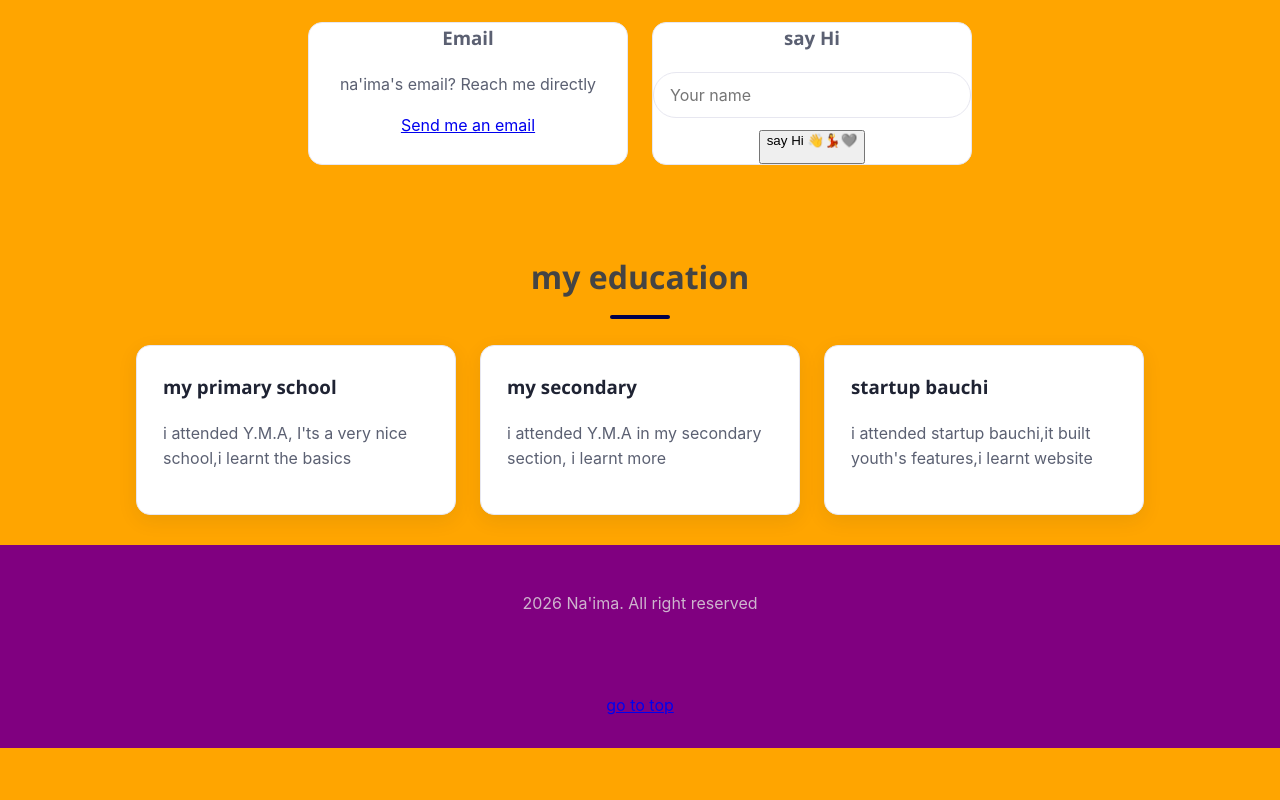
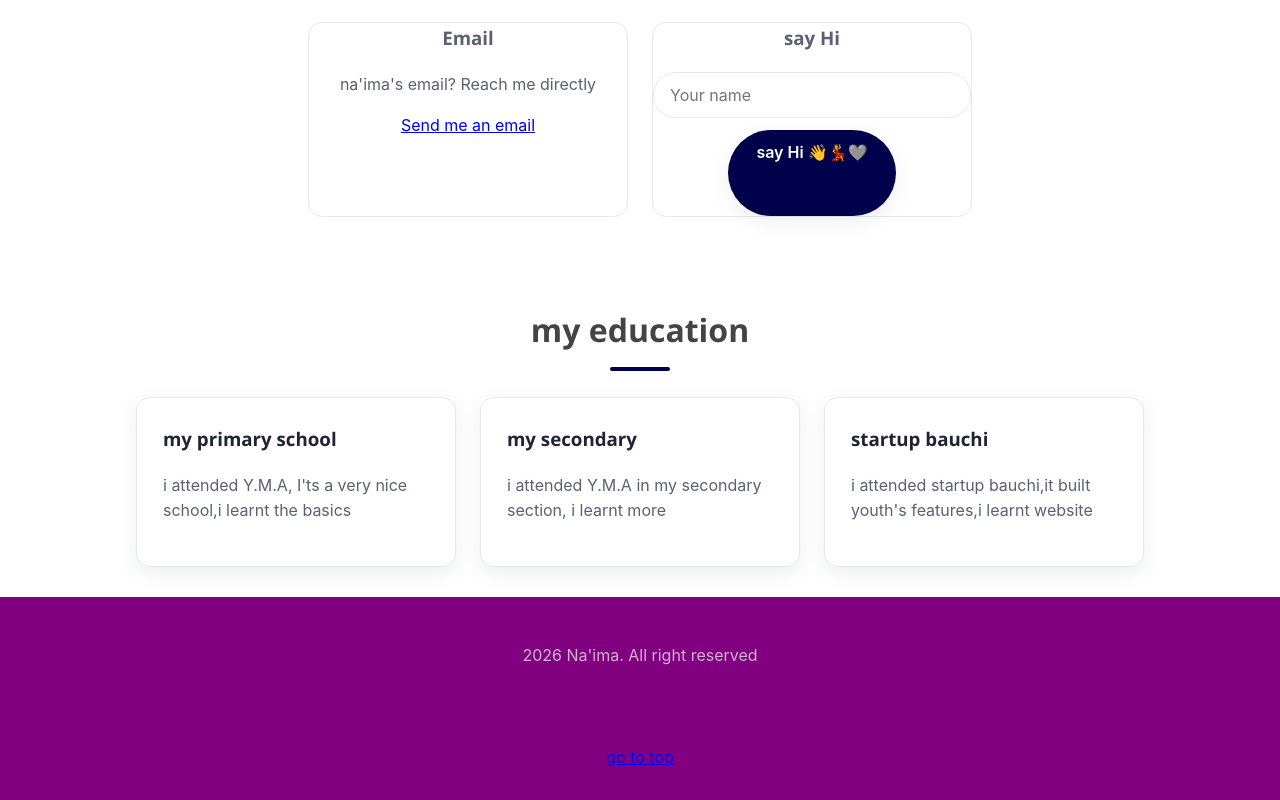
Before and after one commit to naimatibrahim/webdevelopment, a plain HTML site: page index.html in a window 1280 px wide. Shown: the part 1192-1992 px from the top of the page. Before the commit the page ends 1940 px from the top, so only its background shows below. Drawn offline with Linux system fonts and the light colour scheme.

Commit message:
added style.css

```diff
--- a/style.css
+++ b/style.css
@@ -4,7 +4,7 @@
 	--color-accent: #f59e0b;
 	--color-text: #1f2333;
 	--color-text-muted: #5b6072;
-	--color-bg: orange;
+	--color-bg: f7f7f7;
 	--color-surface: #ffffff;
 	--color-border: #e7e7f0;
 
@@ -105,6 +105,41 @@ nav a:hover {
 	color: var(--color-text);
 }
 
+.btn {
+	display: inline-block;
+	border: none;
+	padding: 12px 28px;
+	border-radius: 999px;
+	font-family: var(--font-body);
+	font-weight: 600;
+	font-size: 1rem;
+	text-decoration: none;
+	cursor: pointer;
+	box-shadow: var(--shadow);
+	transition: background-color 0.2s ease,, transform 0.15s ease, box-shadow 0.2s ease;
+}
+.btn:hover {
+	transform: translateY(-2px);
+	box-shadow: var(--shadow-hover);
+}
+.btn-primary {
+	background-color: var(--color-primary);
+	color: #fff;
+}
+.btn:primary: hover {
+	background-color: var(--color-primary-dark);
+}
+.btn-accent {
+	background-color: var(--color-accent);
+	color: #1f2333;
+}
+.about {
+
+	display: flex;
+	gap: 60px;
+	justify-content: center;
+	align-items: center;
+}
 .about-text h2 {
 	text-align: left;
 }
@@ -310,8 +345,8 @@ footer {
 #sayHiform button {
 	align-self: center;
 }
-.forn-response {
-	min-height: 1.4em;
+.form-response {
+	min-height: 1.4rem;
 	margin-top: 4px;
 	margin-button: 0;
 	color: var(--color-text);
```
